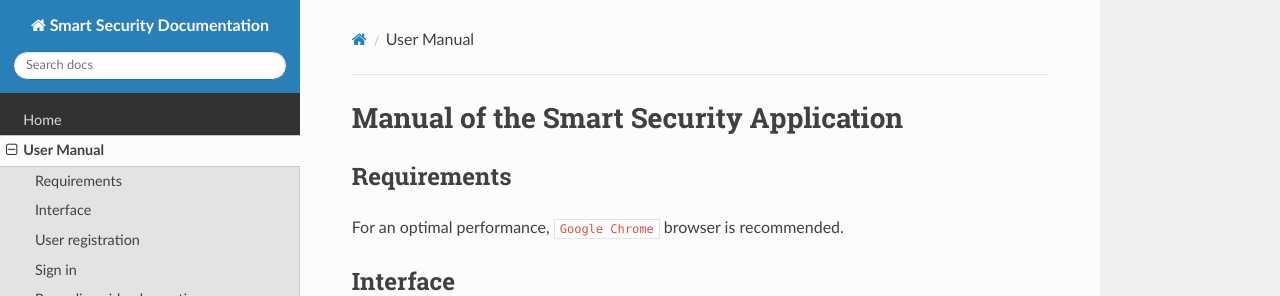
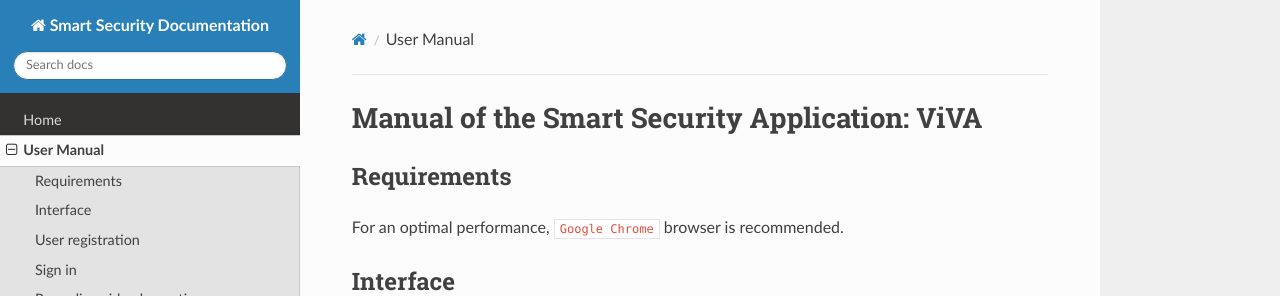
Before and after one commit to smartsdk-inaoe/smartsdk-inaoe.github.io, an MkDocs documentation site: the page built from docs/userManual.md, in a window 1280 px wide and 900 px high. Shown: the top 296 px of the window. Built offline with MkDocs 1.6.1, drawn with Linux system fonts in a browser that asks for light colours; nearby versions of some CDN libraries; old or Windows-style settings are respelled for this version of MkDocs.

```diff
--- a/docs/userManual.md
+++ b/docs/userManual.md
@@ -1,4 +1,4 @@
-# Manual of the Smart Security Application
+# Manual of the Smart Security Application: ViVA
 
 ## Requirements
 
```
